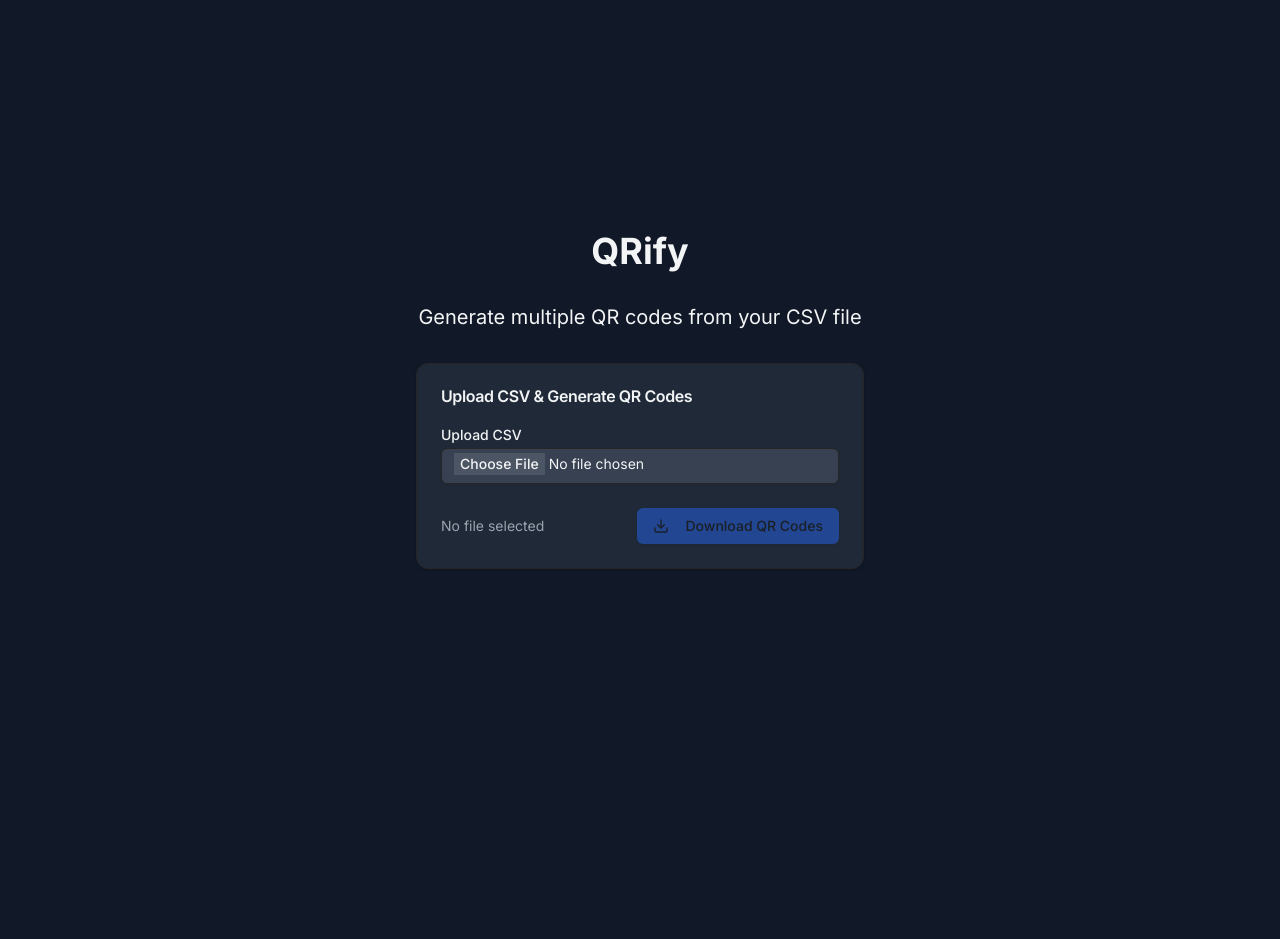
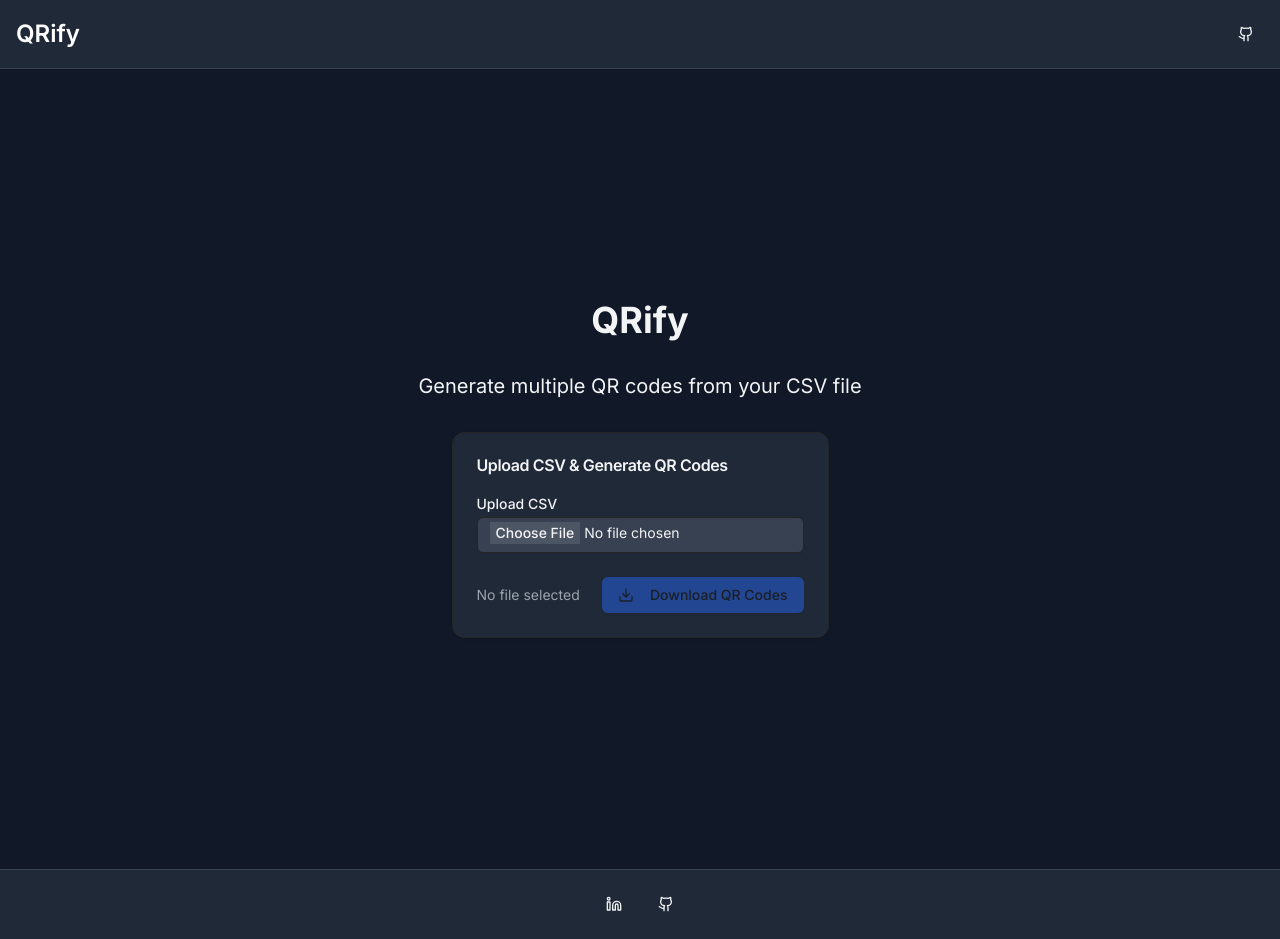
Before and after one commit to lakminagamage/qrify, a Next.js app: page / in a window 1280 px wide. Shown: the top 939 px of the page. Before the commit the page ends 800 px from the top, so only its background shows below. Built offline with nearby package versions, Linux system fonts and the light colour scheme.

Commit message:
feat : added footer and navbar

```diff
--- a/app/layout.tsx
+++ b/app/layout.tsx
@@ -1,6 +1,8 @@
 import './globals.css'
 import type { Metadata } from 'next'
 import { Inter } from 'next/font/google'
+import { Navbar } from '@/components/navbar'
+import { Footer } from '@/components/footer'
 
 const inter = Inter({ subsets: ['latin'] })
 
@@ -16,7 +18,13 @@ export default function RootLayout({
 }) {
   return (
     <html lang="en" className="dark">
-      <body className={`${inter.className} bg-gray-900 text-gray-100`}>{children}</body>
+      <body className={`${inter.className} bg-gray-900 text-gray-100 flex flex-col min-h-screen`}>
+        <Navbar />
+        <div className="flex-grow">
+          {children}
+        </div>
+        <Footer />
+      </body>
     </html>
   )
 }
--- /dev/null
+++ b/components/footer.tsx
@@ -0,0 +1,29 @@
+import Link from 'next/link'
+import { Github, Linkedin, Heart } from 'lucide-react'
+import { Button } from '@/components/ui/button'
+
+export function Footer() {
+  return (
+    <footer className="border-t bg-gray-800 border-gray-700">
+      <div className="max-w-screen-xl mx-auto p-4 flex flex-col items-center justify-center">
+        <div className="flex space-x-4 mb-4">
+          <Button variant="ghost" size="icon" asChild>
+            <Link href="https://linkedin.com" target="_blank" rel="noopener noreferrer">
+              <Linkedin className="h-6 w-6" />
+              <span className="sr-only">LinkedIn profile</span>
+            </Link>
+          </Button>
+          <Button variant="ghost" size="icon" asChild>
+            <Link href="https://github.com" target="_blank" rel="noopener noreferrer">
+              <Github className="h-6 w-6" />
+              <span className="sr-only">GitHub profile</span>
+            </Link>
+          </Button>
+        </div>
+        <p className="text-sm text-gray-400 flex items-center">
+          Developed with <Heart className="h-4 w-4 mx-1 text-red-500" /> by Lakmina Pramodya Gamage 2024
+        </p>
+      </div>
+    </footer>
+  )
+}
--- /dev/null
+++ b/components/navbar.tsx
@@ -0,0 +1,23 @@
+import Link from 'next/link'
+import { Github } from 'lucide-react'
+import { Button } from '@/components/ui/button'
+
+export function Navbar() {
+  return (
+    <nav className="border-b bg-gray-800 border-gray-700">
+      <div className="max-w-screen-xl flex flex-wrap items-center justify-between mx-auto p-4">
+        <Link href="/" className="flex items-center">
+          <span className="self-center text-2xl font-semibold whitespace-nowrap text-white">QRify</span>
+        </Link>
+        <div className="flex md:order-2">
+          <Button variant="ghost" size="icon" asChild>
+            <Link href="https://github.com" target="_blank" rel="noopener noreferrer">
+              <Github className="h-6 w-6" />
+              <span className="sr-only">GitHub repository</span>
+            </Link>
+          </Button>
+        </div>
+      </div>
+    </nav>
+  )
+}
--- a/components/qrify-uploader.tsx
+++ b/components/qrify-uploader.tsx
@@ -72,6 +72,7 @@ export default function QRifyUploader(): JSX.Element {
   }
 
   return (
+    <div>
       <Card className="w-full max-w-md bg-gray-800 text-gray-100">
         <CardHeader>
           <CardTitle>Upload CSV & Generate QR Codes</CardTitle>
@@ -103,5 +104,7 @@ export default function QRifyUploader(): JSX.Element {
           </Button>
         </CardFooter>
       </Card>
+
+    </div>
   )
 }
```
Lines whose indentation alone changed are shown as unchanged.
